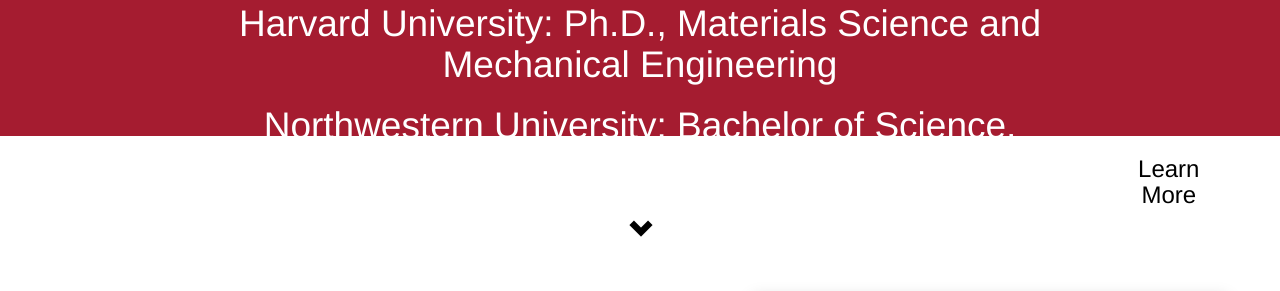
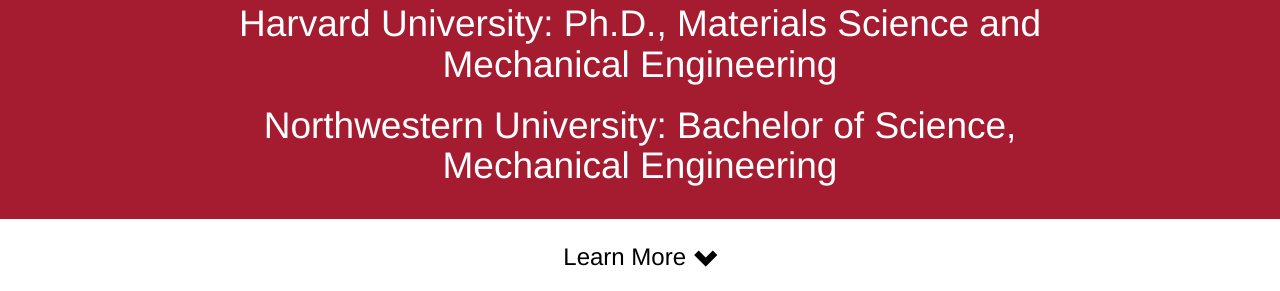
Before and after one commit to gdomel/gdomel.github.io, a plain HTML site: page index.html in a window 1280 px wide. Shown: the part 330-621 px from the top of the page. Drawn offline with nearby package versions, Linux system fonts and the light colour scheme.

Commit message:
Update custom.css

```diff
--- a/css/custom.css
+++ b/css/custom.css
@@ -199,9 +199,9 @@
     padding-right: 0;
   }
 
-    .gd-main-section {
-  height: 308px;
-}
+  .gd-main-section {
+      height: 391px;
+  }
 
   /* Navbar positioning foo */
   .navbar-wrapper {
```
